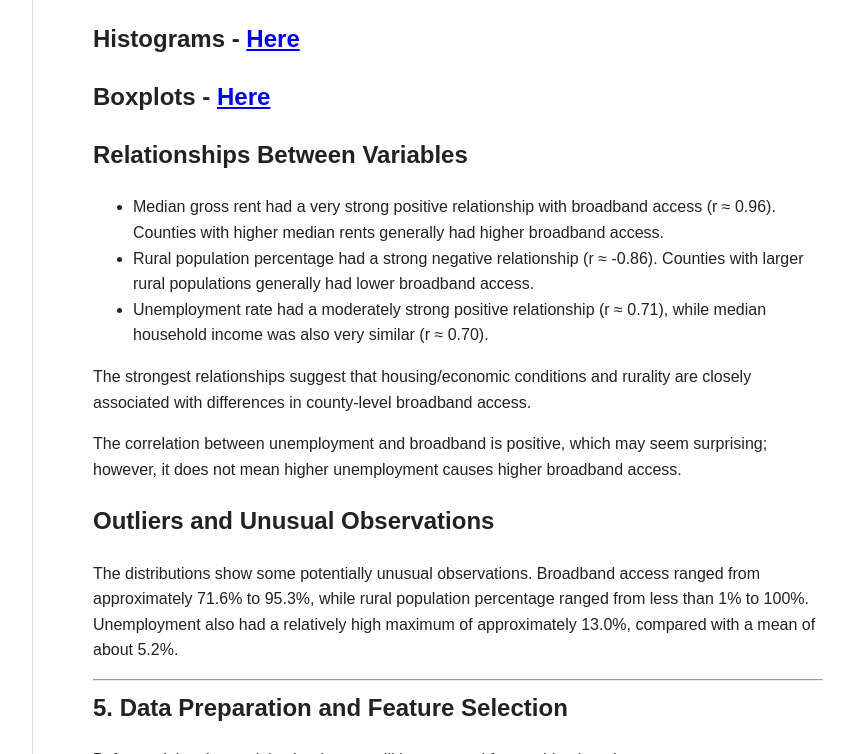
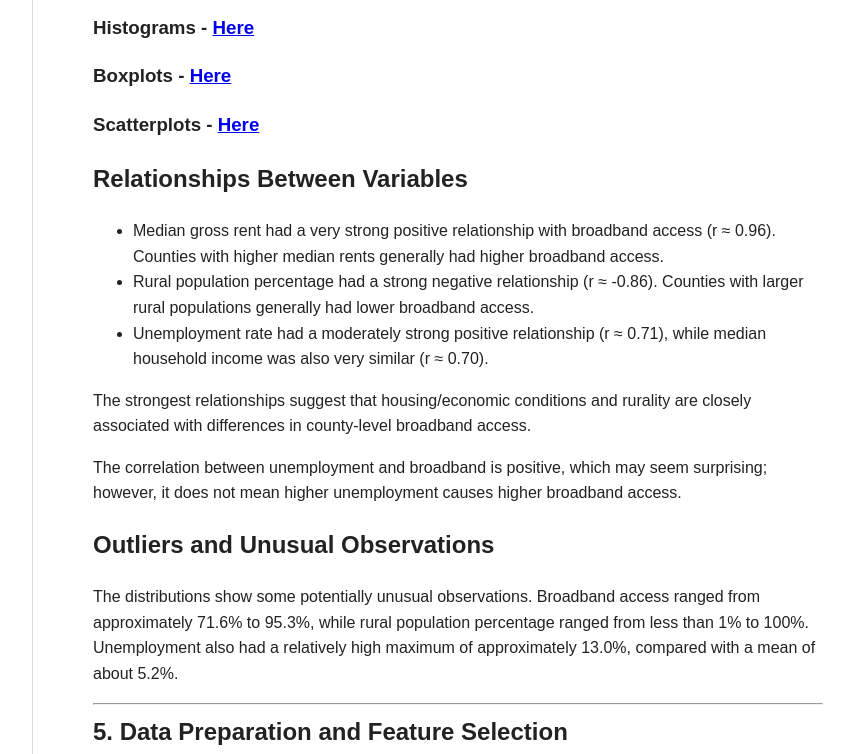
Before and after one commit to SrPat115/Data-Science-Portfolio, a Jekyll site: the page built from projects/broadband-access.md, in a window 1280 px wide and 900 px high, scrolled down 6410 px, cut to the strip 146-900 px from the top of the window. Shown: the whole strip, without its empty margins (243-1090 px from the left). Built offline with Jekyll 4.4.1, drawn with Linux system fonts in a browser that asks for light colours; our own code applies the rules of GitHub Pages for plain Markdown files.

Commit message:
Update section headers in broadband-access.md

```diff
--- a/projects/broadband-access.md
+++ b/projects/broadband-access.md
@@ -160,12 +160,14 @@ This visualization will be used to determine whether broadband access is relativ
 
 ## Feature Distributions
 
-# Heatmap
+### Heatmap
 <img width="945" height="790" alt="image" src="https://github.com/user-attachments/assets/3c5740ed-dd64-4944-818f-aad980e64981" />
 
-# Histograms - [Here](insert link here)
+### Histograms - [Here](insert link here)
 
-# Boxplots - [Here](insert link here)
+### Boxplots - [Here](insert link here)
+
+### Scatterplots - [Here](insert link)
 
 ## Relationships Between Variables
 
```
